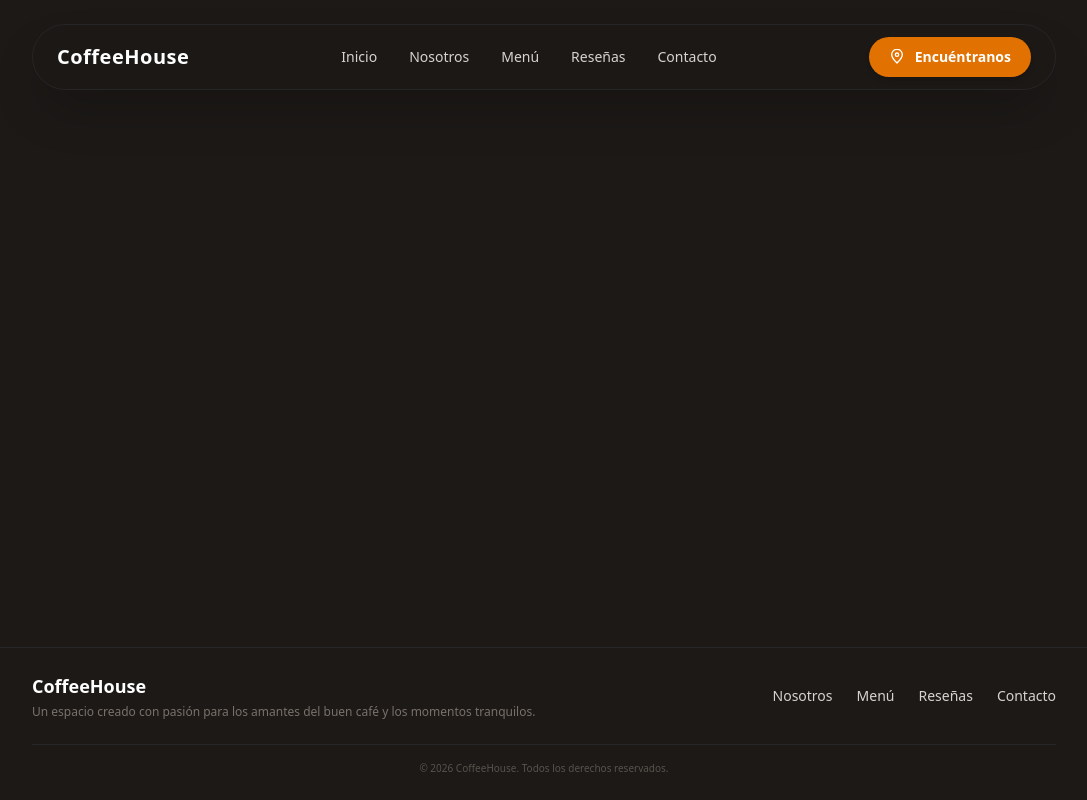
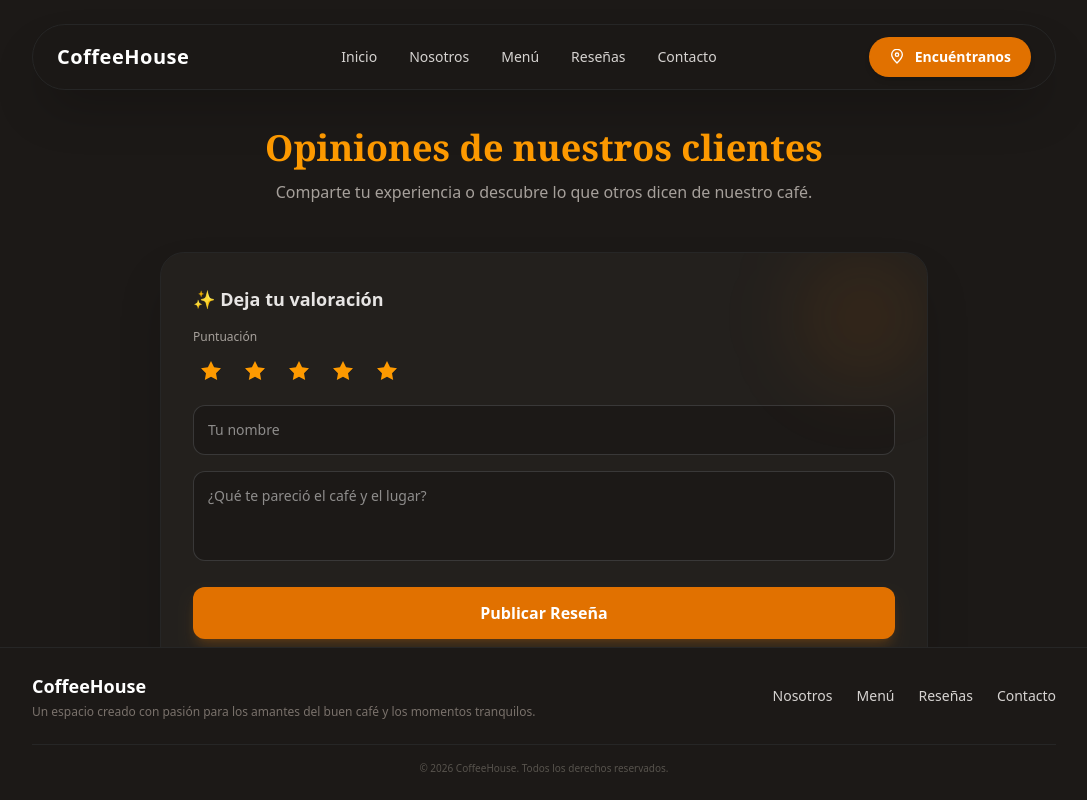
Before and after one commit to CarolinaOM/coffee-house, a React (Vite) app: page /resenas in a window 1280 px wide. Shown: the whole page, without its empty margins (96-1183 px from the left). Built offline with nearby package versions, Linux system fonts and the light colour scheme.

Commit message:
reseñas

```diff
--- a/index.html
+++ b/index.html
@@ -2,9 +2,8 @@
 <html lang="en">
   <head>
     <meta charset="UTF-8" />
-    <link rel="icon" type="image/svg+xml" href="/favicon.svg" />
-    <meta name="viewport" content="width=device-width, initial-scale=1.0" />
-    <title>coffee-house</title>
+    <link rel="icon" type="image/svg+xml" href="/coffee-cup.svg" />
+    <title>Coffee House</title>
   </head>
   <body>
     <div id="root"></div>
--- a/src/App.tsx
+++ b/src/App.tsx
@@ -5,6 +5,7 @@ import About from './sections/About';
 import Contact from './sections/Contact';
 import Menu from './sections/Menu';
 import Footer from './components/Footer';
+import Reviews from './components/Reviews';
 
 function App() {
   const location = useLocation();
@@ -20,6 +21,7 @@ function App() {
           <Route path="/nosotros" element={<About />} />
           <Route path="/menu" element={<Menu />} />
           <Route path="/contacto" element={<Contact />} />
+          <Route path="/resenas" element={<Reviews />} />
         </Routes>
       </main>
 
--- a/src/components/Footer.tsx
+++ b/src/components/Footer.tsx
@@ -19,8 +19,8 @@ const Footer = () => {
             <Link to="/nosotros" className="hover:text-amber-500 transition-colors no-underline">
               Nosotros
             </Link>
-            <Link to="/menu" className="hover:text-amber-500 transition-colors no-underline">Menú</Link> {/* 👈 Cambiado a Link de ruta */}
-            <a href="/#reviews" className="hover:text-amber-500 transition-colors no-underline">Reseñas</a>
+            <Link to="/menu" className="hover:text-amber-500 transition-colors no-underline">Menú</Link>
+            <Link to="/resenas" className="hover:text-amber-500 transition-colors no-underline">Reseñas</Link> {/* 👈 Cambiado a Link de ruta */}
             <Link to="/contacto" className="hover:text-amber-500 transition-colors no-underline">
               Contacto
             </Link>
--- a/src/components/Header.tsx
+++ b/src/components/Header.tsx
@@ -1,29 +1,8 @@
 import { useState } from 'react';
-import { Link, useLocation, useNavigate } from 'react-router-dom';
+import { Link } from 'react-router-dom';
 
 const Header = () => {
   const [isOpen, setIsOpen] = useState(false);
-  const location = useLocation();
-  const navigate = useNavigate();
-
-  // Función para manejar anclajes que siguen en la home (como reseñas si las tienes ahí)
-  const handleScrollTo = (id: string) => {
-    setIsOpen(false);
-    if (location.pathname !== '/') {
-      navigate('/');
-      setTimeout(() => {
-        const element = document.getElementById(id);
-        if (element) {
-          element.scrollIntoView({ behavior: 'smooth' });
-        }
-      }, 100);
-    } else {
-      const element = document.getElementById(id);
-      if (element) {
-        element.scrollIntoView({ behavior: 'smooth' });
-      }
-    }
-  };
 
   return (
     <header className="fixed top-0 left-0 w-full z-50 flex justify-center py-6 px-4 pointer-events-none">
@@ -36,8 +15,8 @@ const Header = () => {
         <nav className="hidden md:flex items-center gap-8 text-sm font-medium text-stone-300">
           <Link to="/" className="hover:text-amber-500 transition-colors no-underline">Inicio</Link>
           <Link to="/nosotros" className="hover:text-amber-500 transition-colors no-underline">Nosotros</Link>
-          <Link to="/menu" className="hover:text-amber-500 transition-colors no-underline">Menú</Link> {/* 👈 Cambiado a Link directo */}
-          <button onClick={() => handleScrollTo('reviews')} className="hover:text-amber-500 transition-colors bg-transparent border-none cursor-pointer text-stone-300 text-sm font-medium">Reseñas</button>
+          <Link to="/menu" className="hover:text-amber-500 transition-colors no-underline">Menú</Link>
+          <Link to="/resenas" className="hover:text-amber-500 transition-colors no-underline">Reseñas</Link>
           <Link to="/contacto" className="hover:text-amber-500 transition-colors no-underline">Contacto</Link>
         </nav>
 
@@ -82,9 +61,9 @@ const Header = () => {
           <Link to="/menu" onClick={() => setIsOpen(false)} className="text-stone-200 hover:text-amber-500 transition-colors text-base font-medium py-1.5 no-underline">
             Menú
           </Link>
-          <button onClick={() => handleScrollTo('reviews')} className="text-stone-200 hover:text-amber-500 transition-colors text-base font-medium py-1.5 bg-transparent border-none cursor-pointer">
+          <Link to="/resenas" onClick={() => setIsOpen(false)} className="text-stone-200 hover:text-amber-500 transition-colors text-base font-medium py-1.5 no-underline">
             Reseñas
-          </button>
+          </Link>
           <Link to="/contacto" onClick={() => setIsOpen(false)} className="text-stone-200 hover:text-amber-500 transition-colors text-base font-medium py-1.5 no-underline">
             Contacto
           </Link>
--- /dev/null
+++ b/src/components/Reviews.tsx
@@ -0,0 +1,108 @@
+import React, { useState } from 'react';
+
+const Reviews = () => {
+  const [reviews, setReviews] = useState([
+    { id: 1, nombre: 'Sofía Martínez', comentario: '¡El mejor café de la zona sin duda! El ambiente es súper acogedor.', rating: 5 },
+    { id: 2, nombre: 'Alejandro Gómez', comentario: 'Me pedí un Caramel Macchiato y superó mis expectativas.', rating: 5 },
+    { id: 3, nombre: 'Carol', comentario: 'Muy bonito el local y la atención excelente.', rating: 4 }
+  ]);
+  const [nombre, setNombre] = useState('');
+  const [comentario, setComentario] = useState('');
+  const [rating, setRating] = useState(5);
+
+  const handleSubmit = (e: React.FormEvent) => {
+    e.preventDefault();
+    if (!nombre || !comentario) return;
+
+    const nuevaReseña = { id: Date.now(), nombre, comentario, rating };
+    setReviews([nuevaReseña, ...reviews]);
+    setNombre('');
+    setComentario('');
+    setRating(5);
+  };
+
+  return (
+    <div className="w-full h-full overflow-y-auto pt-32 pb-28 px-4">
+      <div className="max-w-3xl mx-auto">
+
+        <div className="text-center mb-12">
+          <h2 className="text-4xl font-serif font-bold text-amber-500 mb-3">Opiniones de nuestros clientes</h2>
+          <p className="text-stone-400 text-sm sm:text-base">Comparte tu experiencia o descubre lo que otros dicen de nuestro café.</p>
+        </div>
+
+        <form onSubmit={handleSubmit} className="bg-[#23201d] p-6 sm:p-8 rounded-3xl border border-neutral-800 shadow-2xl mb-14 relative overflow-hidden">
+          <div className="absolute top-0 right-0 w-32 h-32 bg-amber-600/10 rounded-full blur-2xl pointer-events-none"></div>
+
+          <h3 className="text-lg font-semibold text-stone-200 mb-4 flex items-center gap-2">
+            <span>✨ Deja tu valoración</span>
+          </h3>
+
+          <div className="mb-4">
+            <label className="block text-xs font-medium text-stone-400 mb-2">Puntuación</label>
+            <div className="flex gap-2">
+              {[1, 2, 3, 4, 5].map((star) => (
+                <button
+                  type="button"
+                  key={star}
+                  onClick={() => setRating(star)}
+                  className={`p-1.5 rounded-lg transition-transform hover:scale-110 focus:outline-none cursor-pointer ${
+                    star <= rating ? 'text-amber-500' : 'text-neutral-600'
+                  }`}
+                >
+                  <svg className="w-6 h-6 fill-current" viewBox="0 0 24 24">
+                    <path d="M12 2l3.09 6.26L22 9.27l-5 4.87 1.18 6.88L12 17.77l-6.18 3.25L7 14.14 2 9.27l6.91-1.01L12 2z" />
+                  </svg>
+                </button>
+              ))}
+            </div>
+          </div>
+
+          <input
+            className="w-full bg-[#1c1917] border border-neutral-700/80 p-3.5 rounded-xl mb-4 text-white text-sm focus:outline-none focus:border-amber-500 transition-colors"
+            placeholder="Tu nombre"
+            value={nombre}
+            onChange={(e) => setNombre(e.target.value)}
+          />
+
+          <textarea
+            rows={3}
+            className="w-full bg-[#1c1917] border border-neutral-700/80 p-3.5 rounded-xl mb-5 text-white text-sm focus:outline-none focus:border-amber-500 transition-colors resize-none"
+            placeholder="¿Qué te pareció el café y el lugar?"
+            value={comentario}
+            onChange={(e) => setComentario(e.target.value)}
+          />
+
+          <button className="w-full bg-amber-600 hover:bg-amber-500 text-white py-3.5 rounded-xl font-semibold transition-all shadow-lg shadow-amber-600/20 cursor-pointer">
+            Publicar Reseña
+          </button>
+        </form>
+
+        <div className="space-y-4 pb-12">
+          <h3 className="text-lg font-serif text-stone-300 mb-2 border-b border-neutral-800 pb-2">Comentarios recientes</h3>
+          {reviews.map((r) => (
+            <div key={r.id} className="bg-[#23201d]/60 border border-neutral-800/80 p-5 rounded-2xl transition-all hover:border-neutral-700">
+              <div className="flex justify-between items-start mb-2">
+                <span className="font-bold text-amber-400 text-base">{r.nombre}</span>
+                <div className="flex gap-0.5">
+                  {[1, 2, 3, 4, 5].map((star) => (
+                    <svg
+                      key={star}
+                      className={`w-4 h-4 ${star <= r.rating ? 'text-amber-500 fill-current' : 'text-neutral-700 fill-current'}`}
+                      viewBox="0 0 24 24"
+                    >
+                      <path d="M12 2l3.09 6.26L22 9.27l-5 4.87 1.18 6.88L12 17.77l-6.18 3.25L7 14.14 2 9.27l6.91-1.01L12 2z" />
+                    </svg>
+                  ))}
+                </div>
+              </div>
+              <p className="text-stone-300 text-sm leading-relaxed">{r.comentario}</p>
+            </div>
+          ))}
+        </div>
+
+      </div>
+    </div>
+  );
+};
+
+export default Reviews;
--- a/src/sections/Menu.tsx
+++ b/src/sections/Menu.tsx
@@ -10,8 +10,12 @@ interface MenuItem {
 }
 
 const Menu = () => {
-  const [menuItems, setMenuItems] = useState<MenuItem[]>([]);
-  const [loading, setLoading] = useState(true);
+  const [menuItems, setMenuItems] = useState<MenuItem[]>(() => {
+    const savedMenu = localStorage.getItem('coffee_menu');
+    return savedMenu ? JSON.parse(savedMenu) : [];
+  });
+
+  const [loading, setLoading] = useState(menuItems.length === 0);
 
   useEffect(() => {
     const fetchMenu = async () => {
@@ -21,6 +25,7 @@ const Menu = () => {
           console.error("Error al obtener el menú:", error.message);
         } else if (data) {
           setMenuItems(data);
+          localStorage.setItem('coffee_menu', JSON.stringify(data));
         }
       } catch (error) {
         console.error("Error de conexión:", error);
@@ -49,7 +54,7 @@ const Menu = () => {
         <p className="text-stone-400 text-sm mt-2">Elige tu café favorito preparado al momento</p>
       </div>
 
-      {loading ? (
+      {loading && menuItems.length === 0 ? (
         <p className="text-stone-400 py-12">Cargando menú desde la base de datos...</p>
       ) : (
         <div className="max-w-6xl w-full grid grid-cols-1 sm:grid-cols-2 md:grid-cols-3 gap-6 mb-24">
```
